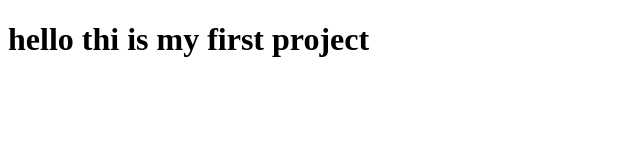
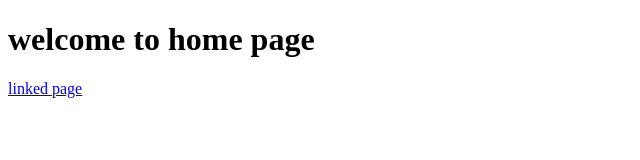
Before and after one commit to kwihanganaL/mywebsite, a plain HTML site: page index.html in a window 1280 px wide. Shown: the whole page, without its empty margins (0-640 px from the left). Drawn offline with Linux system fonts and the light colour scheme.

Commit message:
second commit

```diff
--- a/index.html
+++ b/index.html
@@ -1,3 +1,6 @@
+
+
+
 <!DOCTYPE html>
 <html lang="en">
 <head>
@@ -6,9 +9,7 @@
     <title>Document</title>
 </head>
 <body>
-    <h1>
-        hello thi is my first project
-
-    </h1>
+    <h1>welcome to home page</h1>
+    <a href="home.html">linked page</a>
 </body>
 </html>
```
Also changed, not shown: home.html (+1 -1 lines).
